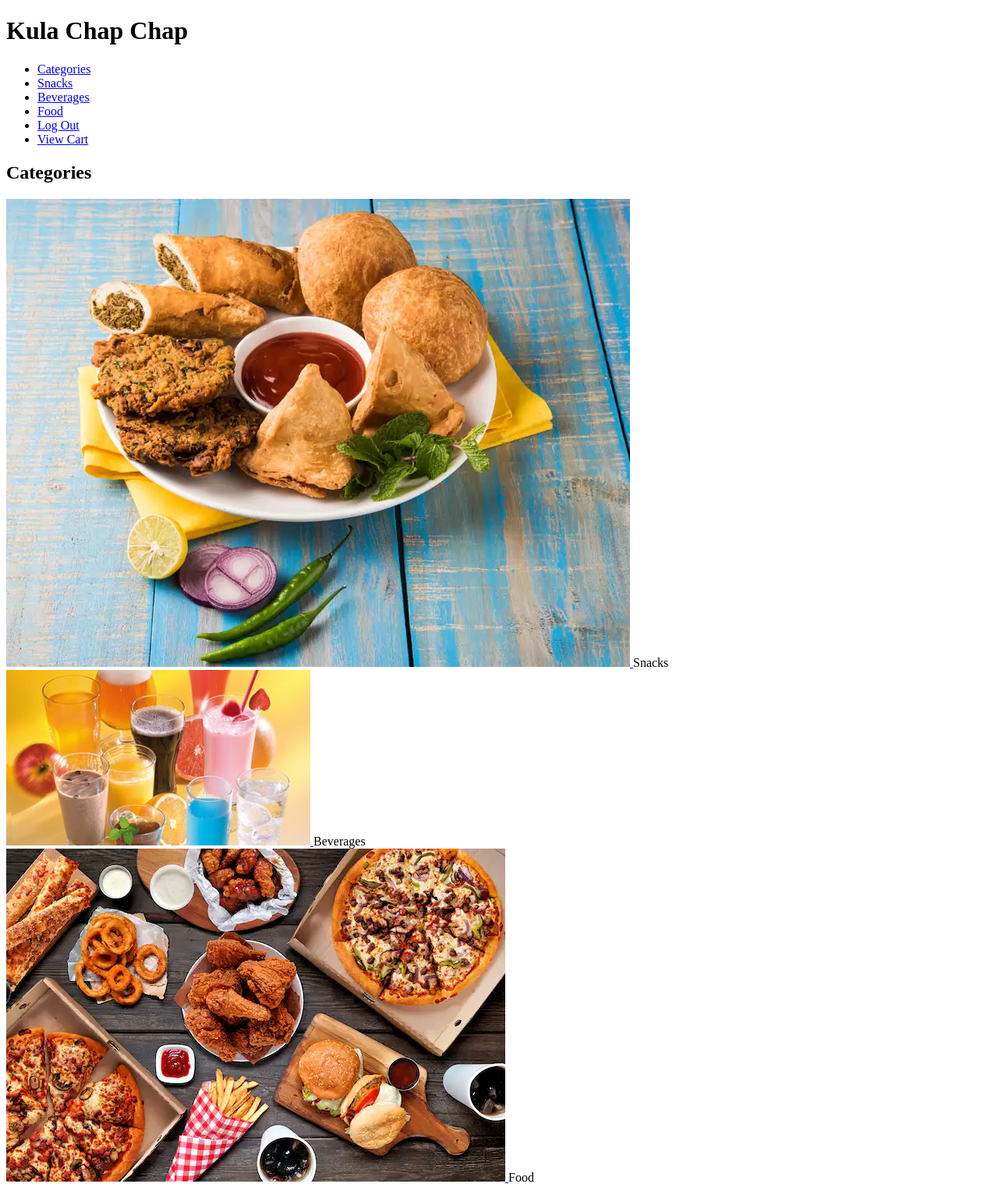
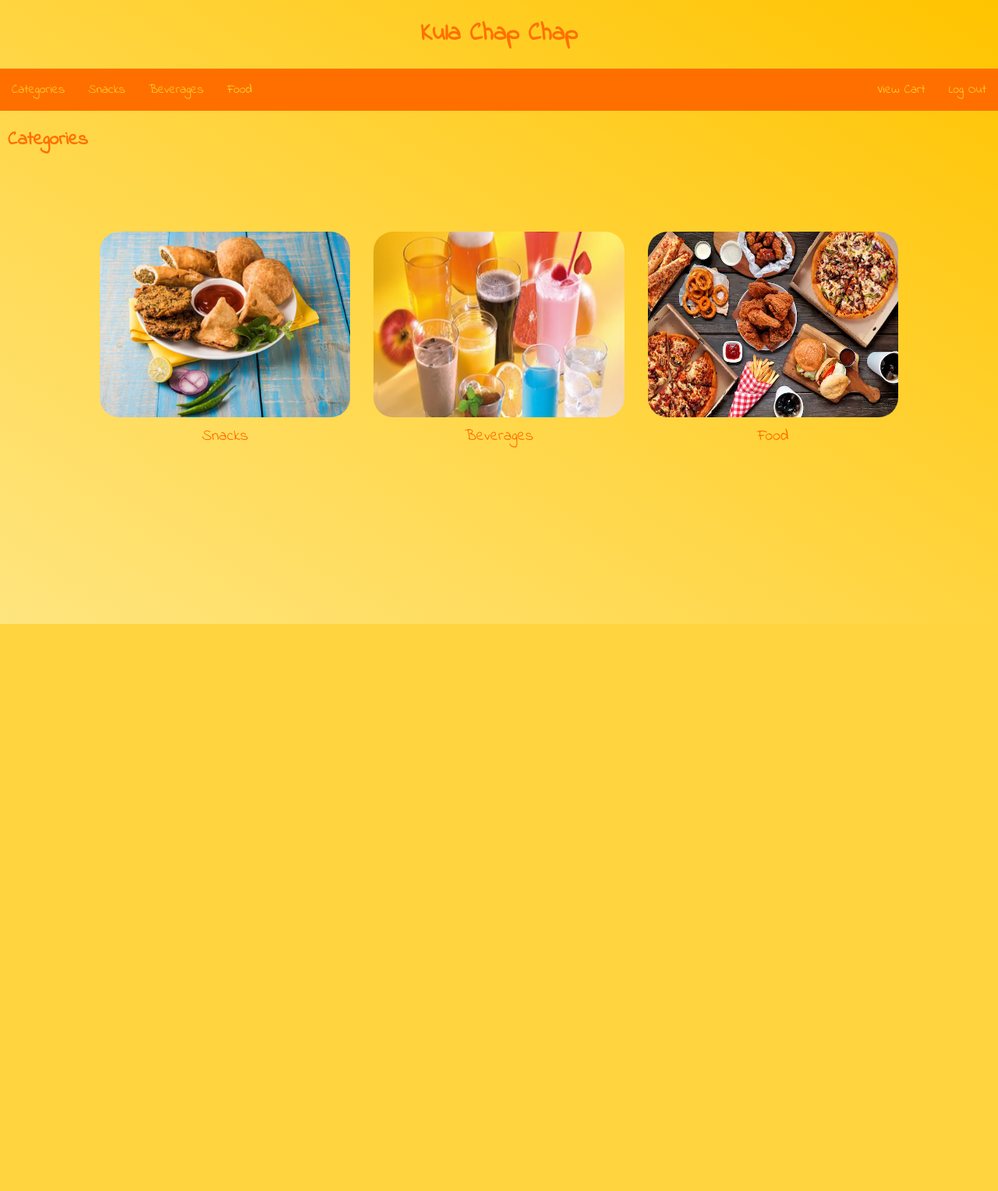
Before and after one commit to chogocorban/Kula-Chap-Chap, a PHP site: page /menu.html in a window 1280 px wide. Shown: the whole page at 78% size. After the commit the page ends 800 px from the top, so only its background shows below. Run offline with PHP 8.4, Linux system fonts and the light colour scheme.

Commit message:
Update styling.css

```diff
--- a/styling.css
+++ b/styling.css
@@ -58,7 +58,7 @@
 	margin-top: 10px;
 	border-radius: 4px;
 }
-.h1signup{
+ h1{
 	color: #FF6F00;
 	text-align: center;
 	margin-top: 20px;
@@ -74,12 +74,6 @@
 	margin: 0;
 	padding: 0;
 	font-family: 'Indie Flower', cursive;
-}
-.h1login{
-	color: #FF6F00;
-	text-align: center;
-	margin-top: 20px;
-
 }
 
 .loginform{
@@ -129,11 +123,6 @@
 	margin: 50px;
 	color: #FF6F00;
 }
-.h1home{
-	color: #FF6F00;
-	text-align: center;
-	margin-top: 20px;
-}
 
 .hometa{
 	padding: 0px;
@@ -176,3 +165,72 @@
 .slbtn:hover{
 	background: #FF6F00;
 }
+
+.nb ul{
+	list-style-type: none;
+	background-color: #FF6F00;
+	padding: 0px;
+	margin: 0px;
+	overflow: hidden;
+}
+.nb a{
+	color: #FFCA28;
+	text-decoration: none;
+	padding: 15px;
+	display: block;
+	text-align: center;
+}
+.nb a:hover{
+	background-color: #FFE57F;
+}
+.nb li{
+	float: left;
+}
+.nb .right{
+	float: right;
+}
+body{
+
+	background-image:  linear-gradient(to top right, #FFE57F, #FFC400);
+	background-repeat: no-repeat;
+	background-size: cover;
+	background-attachment: fixed;
+	margin: 0;
+	padding: 0;
+	font-family: 'Indie Flower', cursive;
+}
+h2{
+	color: #FF6F00;
+	text-align: left;
+	margin-top: 20px;
+	margin-left: 10px;
+}
+.categorygallery{
+	width: 80%;
+	margin:100px auto 50px;
+	display: grid;
+	grid-template-columns: repeat(auto-fit, minmax(250px, 1fr));
+	grid-gap: 30px;
+
+
+}
+.categorygallery img{
+	width: 100%;
+	height: 85%;
+	border-radius: 25px;
+	cursor: pointer;
+}
+
+.categoryimg, caption{
+	text-align: center;
+	color: #FF6F00;
+	font-size: 20px;
+}
+
+
+.categorygallery img:hover{
+	transform: scale(0.8);
+	z-index:2;
+	border-radius: 20px;
+	box-shadow: 0 32px 7px rgba(68, 77, 136, 0.2);
+}
```
